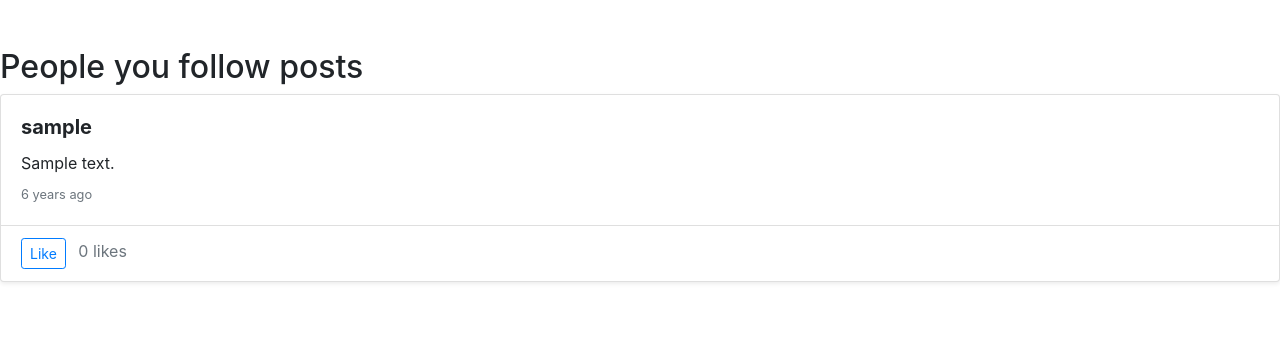
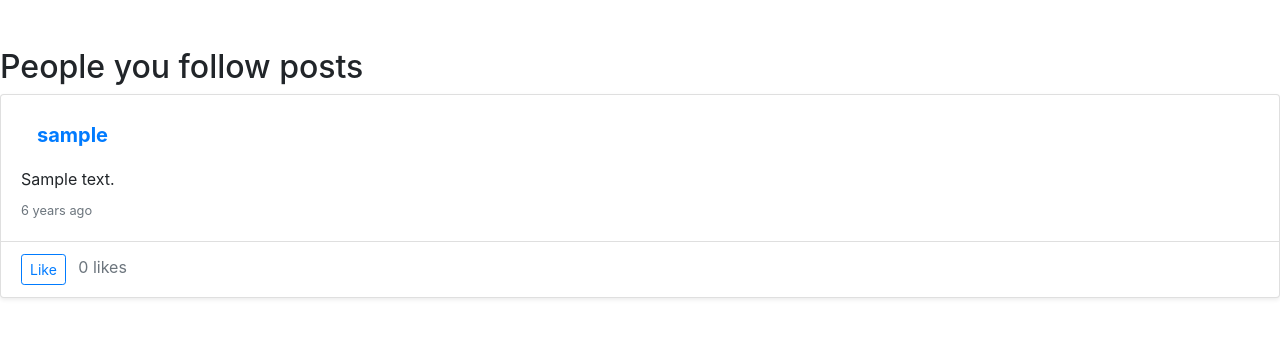
Before and after one commit to saidbaraou/network, a Django app: page /following in a window 1280 px wide. Shown: the part 56-394 px from the top of the page. Run offline with Django 3.2, Linux system fonts and the light colour scheme; a user stored in the database is signed in; tables that the repository leaves empty hold one stand-in row (values such as "Sample post"); some libraries are stand-ins or nearby versions.

Commit message:
feat(following): Fix the link of the post's author to his profile page and not to the actual one's page

```diff
--- a/network/templates/network/following.html
+++ b/network/templates/network/following.html
@@ -13,7 +13,8 @@
 <div class="card mb-3 shadow-sm">
   <div class="card-body">
     <h5 class="card-title">
-      <strong>{{ post.author.username }}</strong>
+      <a class="nav-link" href="{% url 'profile' username=post.author.username %}">
+        <strong>{{post.author.username}}</strong></a>
     </h5>
     <p class="card-text">{{ post.content }}</p>
     <p class="card-subtitle text-muted" style="font-size: 0.8rem;">
--- a/network/templates/network/index.html
+++ b/network/templates/network/index.html
@@ -42,7 +42,8 @@
     <div class="card mb-3 shadow-sm">
         <div class="card-body">
             <h5 class="card-title">
-                <strong>{{ post.author.username }}</strong>
+                <a class="" href="{% url 'profile' username=post.author.username %}">
+                    <strong>{{post.author.username}}</strong></a>
             </h5>
             <p class="card-text">{{ post.content }}</p>
             <p class="card-subtitle text-muted" style="font-size: 0.8rem;">
--- a/network/views.py
+++ b/network/views.py
@@ -112,6 +112,7 @@ def toggle_follow(request, username):
 @login_required
 def following_view(request):
     followed_users = request.user.following.all()
+    #Get posts where author is in followed_users
     posts = Post.objects.filter(author__in=followed_users).order_by("-timestamp")
 
     return render(request, "network/following.html", {
```
